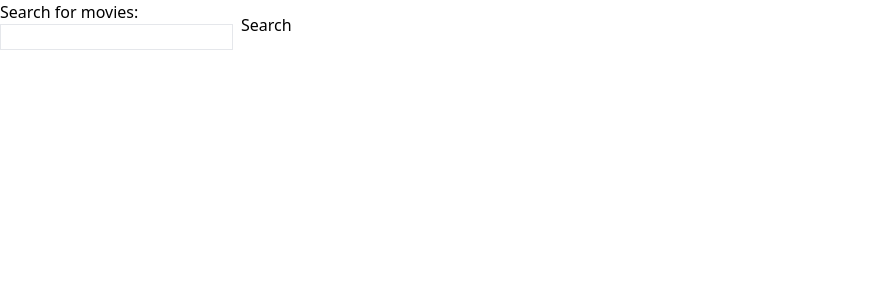
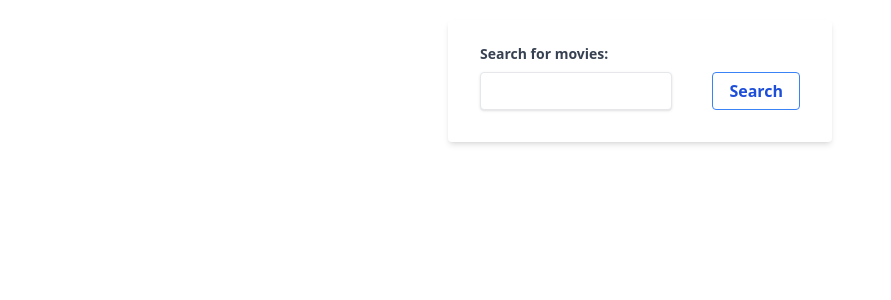
Before and after one commit to adamiku/movie-search-frontend, a React (Vite) app: page / in a window 1280 px wide. Shown: the top 300 px of the page, without its empty margins (0-891 px from the left). Built offline with nearby package versions, Linux system fonts and the light colour scheme.

Commit message:
add basic styling and env variables

```diff
--- a/src/App.tsx
+++ b/src/App.tsx
@@ -4,8 +4,6 @@ import SearchBar from './SearchBar';
 import SearchResult from './SearchResult';
 import useFetch from './hooks/useFetch';
 import { FetchState, MovieResponse } from './models';
-
-const API_URL = 'http://localhost:3000/movies';
 
 function App() {
   const [searchParams, setSearchParams] = useSearchParams();
@@ -14,13 +12,13 @@ function App() {
 
   // TODO make useFetch more generic with the queryparams
   const { data, error, status } = useFetch<MovieResponse>({
-    url: API_URL,
+    url: `${import.meta.env.VITE_API_URL}/movies`,
     query: initialQuery,
     page: currentPage
   });
 
   return (
-    <main>
+    <main className="h-screen w-screen max-w-7xl m-auto p-5 flex flex-col gap-5">
       <SearchBar />
       {status === FetchState.PENDING && <div>Fetching data...</div>}
       {status === FetchState.ERROR && (
@@ -28,18 +26,33 @@ function App() {
       )}
       {status === FetchState.SUCCESS && data && (
         <>
-          <span>
+          <div
+            className="flex items-center bg-blue-500 text-white text-sm font-bold px-4 py-3"
+            role="alert"
+          >
+            <svg
+              className="fill-current w-4 h-4 mr-2"
+              xmlns="http://www.w3.org/2000/svg"
+              viewBox="0 0 20 20"
+            >
+              <path d="M12.432 0c1.34 0 2.01.912 2.01 1.957 0 1.305-1.164 2.512-2.679 2.512-1.269 0-2.009-.75-1.974-1.99C9.789 1.436 10.67 0 12.432 0zM8.309 20c-1.058 0-1.833-.652-1.093-3.524l1.214-5.092c.211-.814.246-1.141 0-1.141-.317 0-1.689.562-2.502 1.117l-.528-.88c2.572-2.186 5.531-3.467 6.801-3.467 1.057 0 1.233 1.273.705 3.23l-1.391 5.352c-.246.945-.141 1.271.106 1.271.317 0 1.357-.392 2.379-1.207l.6.814C12.098 19.02 9.365 20 8.309 20z" />
+            </svg>
+            <p>
+              {' '}
               {data.cached
                 ? 'Data was served from cache'
                 : 'Data was served from Movie DB'}
-          </span>
+            </p>
+          </div>
           <SearchResult movies={data.results} />
+          {data.total_pages > 1 && (
             <Pagination
               totalPages={data.total_pages}
               currentPage={currentPage}
               setSearchParams={setSearchParams}
               searchParams={searchParams}
             />
+          )}
         </>
       )}
     </main>
--- a/src/Pagination.tsx
+++ b/src/Pagination.tsx
@@ -28,17 +28,17 @@ function Pagination({
   };
 
   return (
-    <div className="flex gap-3">
+    <div className="inline-flex justify-center items-center gap-5 p-5">
       <button
+        className="bg-gray-300 hover:bg-gray-400 text-gray-800 font-bold py-2 px-4 rounded-l"
         onClick={() => handlePagination(Direction.PREVIOUS)}
         disabled={currentPage === 1}
       >
-        Previous
+        Prev
       </button>
-      <span>
-        {currentPage} / {totalPages}
-      </span>
+      <span>{`${currentPage} / ${totalPages}`}</span>
       <button
+        className="bg-gray-300 hover:bg-gray-400 text-gray-800 font-bold py-2 px-4 rounded-r"
         onClick={() => handlePagination(Direction.NEXT)}
         disabled={currentPage === totalPages}
       >
--- a/src/SearchBar.tsx
+++ b/src/SearchBar.tsx
@@ -11,21 +11,37 @@ function SearchBar() {
       query: { value: string };
     };
     if (queryValue?.value?.length < 3 || !queryValue?.value) {
-      setError('Please provide a search query that at least 2 characters long');
+      setError('Please provide a search query that at least 3 characters long');
       return;
     }
     searchParams.set('query', queryValue.value);
+    searchParams.set('page', String(1));
     setSearchParams(searchParams);
   };
 
   return (
-    <form className="flex gap-2" onSubmit={onSubmit}>
+    <form
+      className="flex justify-center items-end gap-10 bg-white shadow-md rounded px-8 pt-6 pb-8 max-w-sm mx-auto"
+      onSubmit={onSubmit}
+    >
       <div className="flex flex-col">
-        <label>Search for movies:</label>
-        <input type="text" className="border border-solid" name="query" />
+        <label
+          htmlFor="search"
+          className="block text-gray-700 text-sm font-bold mb-2"
+        >
+          Search for movies:
+        </label>
+        <input
+          type="text"
+          className="shadow appearance-none border rounded w-full py-2 px-3 text-gray-700 leading-tight focus:outline-none focus:shadow-outline"
+          name="query"
+          id="search"
+        />
         {error && <p>{error}</p>}
       </div>
-      <button>Search</button>
+      <button className="bg-transparent hover:bg-blue-500 text-blue-700 font-semibold hover:text-white py-1.5 px-4 border border-blue-500 hover:border-transparent rounded">
+        Search
+      </button>
     </form>
   );
 }
--- a/src/SearchResult.tsx
+++ b/src/SearchResult.tsx
@@ -7,13 +7,17 @@ type Props = {
 function SearchResult({ movies }: Props) {
   return (
     <div>
-      <p>SearchResult</p>
-      <article className="grid grid-cols-2 md:grid-cols-3 gap-5">
-        {movies?.map((movie) => (
-          <div key={movie.id}>
+      <p className="text-gray-700 text-sm font-bold mb-5">SearchResult:</p>
+      <div className="grid grid-cols-1 sm:grid-cols-2 lg:grid-cols-3 gap-5">
+        {movies.map((movie) => {
+          return (
+            <div
+              className="max-w-sm w-full lg:max-w-full lg:flex"
+              key={movie.id}
+            >
               {movie.poster_path && (
                 <div
-                className={`h-60 bg-no-repeat`}
+                  className={`h-48 lg:h-auto lg:w-48 flex-none bg-cover rounded-t lg:rounded-t-none lg:rounded-l text-center overflow-hidden`}
                   style={{
                     backgroundImage:
                       'url(' +
@@ -23,12 +27,28 @@ function SearchResult({ movies }: Props) {
                 ></div>
               )}
               {!movie.poster_path && (
-              <div className="h-60 flex items-center">N/A poster</div>
+                <div className="h-20 flex items-center justify-center">
+                  N/A poster
+                </div>
               )}
-            <div>{movie.title}</div>
+              <div className="border-r border-b border-l border-gray-400 lg:border-l-0 lg:border-t lg:border-gray-400 bg-white rounded-b lg:rounded-b-none lg:rounded-r p-4 flex flex-col justify-between leading-normal">
+                <div>
+                  <div className="text-gray-900 font-bold text-xl mb-2">
+                    {movie.title}
                   </div>
-        ))}
-      </article>
+                </div>
+                <div className="flex items-center">
+                  <div className="text-sm">
+                    <p className="text-gray-900 leading-none">
+                      {movie.overview}
+                    </p>
+                  </div>
+                </div>
+              </div>
+            </div>
+          );
+        })}
+      </div>
     </div>
   );
 }
```
Also changed, not shown: 2 other files (tests, documents, lock files or other folders). Lines whose indentation alone changed are shown as unchanged.
